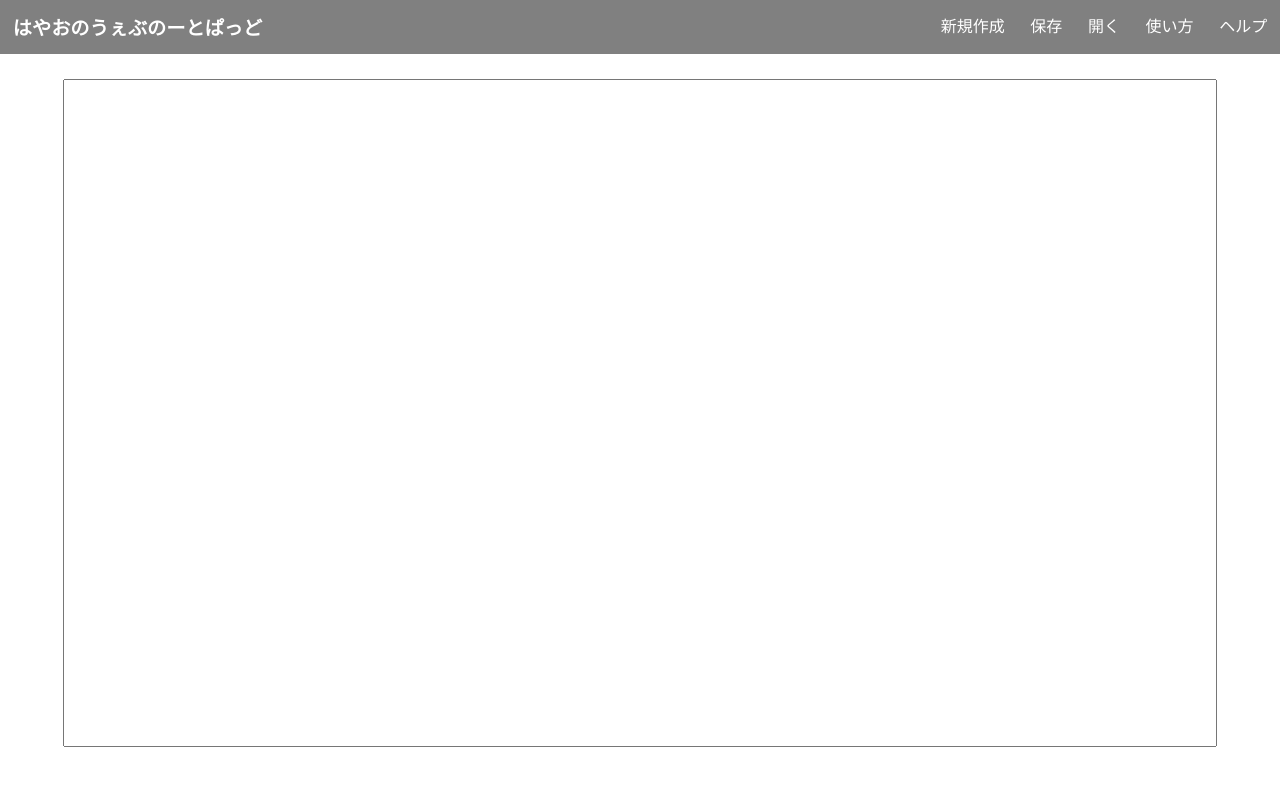
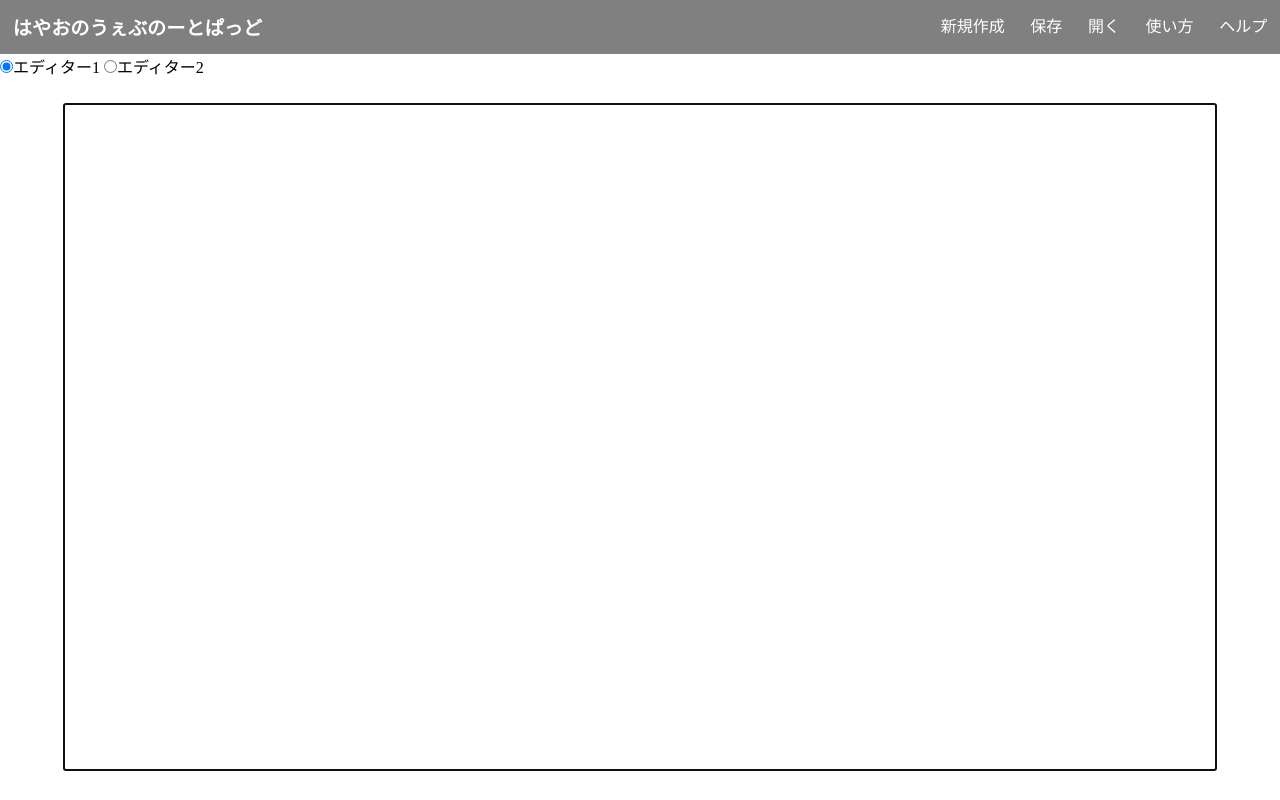
Before and after one commit to Hayao0819/web-notepad, a plain HTML site: page index.html in a window 1280 px wide. Drawn offline with Linux system fonts and the light colour scheme.

Commit message:
[add] : エディター切り替えを追加

```diff
--- a/index.html
+++ b/index.html
@@ -19,13 +19,21 @@
         </ul>
     </header>
     <main>
+        <div class="tabs">
 
-        <form>
-            <span class="editor-container">
-                <textarea class="editor" id="editor-1"></textarea>
+            <form id="tab-buttons">
+                <label class="tab_item" for="tab-1" onclick="enable_tab(1)"><input id="tab-1" type="radio" name="tab_item" checked>エディター1</label>
+                <label class="tab_item" for="tab-2" onclick="enable_tab(2)"><input id="tab-2" type="radio" name="tab_item">エディター2</label>
+            </form>
+
+            <span id="tab-editors">
+                <div id="editor-1-container"><form><textarea class="editor" id="editor-1"></textarea></form></div>
+                <div id="editor-2-container"><form><textarea class="editor" id="editor-2"></textarea></form></div>
             </span>
-        </form>
+
+        </div>
     </main>
     <script src="./main.js"></script>
+    <script src="./tabs.js"></script>
 </body>
 </html>
--- a/main.css
+++ b/main.css
@@ -11,7 +11,7 @@
 
 }
 
-.editor-container{
+#tab-editors{
     /* 中央揃え */
     display: inline-block;
     text-align: center;
--- a/main.js
+++ b/main.js
@@ -1,6 +1,5 @@
-function clicktest() {
-    console.log("クリックされたよ");
-}
+// 変数の設定
+var current_tab = 1;
 
 // エディタの高さを設定
 window.addEventListener("resize", resize_editor, false);
@@ -8,7 +7,7 @@ window.addEventListener("load", resize_editor, false);
 function resize_editor(){
     // 要素の取得
     var header = document.getElementById("header");
-    var editor = document.getElementById("editor-1");
+    var editor = document.getElementById("editor-" + current_tab);
 
     //==============高さ==============\\
     // ヘッダーの高さ
@@ -38,5 +37,11 @@ function resize_editor(){
 
 // 読み込み時にエディターにフォーカス
 window.onload = function() {
-    document.getElementById("editor").focus();
+    document.getElementById("editor-" + current_tab).focus();
 };
+
+
+// クリックテスト
+function clicktest() {
+    console.log("クリックされたよ");
+}
--- /dev/null
+++ b/tabs.js
@@ -0,0 +1,31 @@
+var editors=[1,2];
+
+window.addEventListener("load", function(){
+    enable_tab(1);
+}, false);
+
+// 引数に渡されたタブを有効化
+function enable_tab(number) {
+    if (number == null){
+        var number = 1;
+    }
+
+    // 選択されてるエディターを取得して表示
+    document.getElementById("editor-" + number + "-container").style.display = "block";
+
+    //タブにチェックを入れる
+    document.getElementById("tab-" + number).checked = true;
+
+    // それ以外のエディターを削除
+    editors.forEach(
+        function(current){
+            if (current != number){
+                document.getElementById("editor-" + current + "-container").style.display = "none";
+            }
+        }
+    );
+
+    // 設定値を更新
+    current_tab = number;
+    resize_editor();
+}
```
